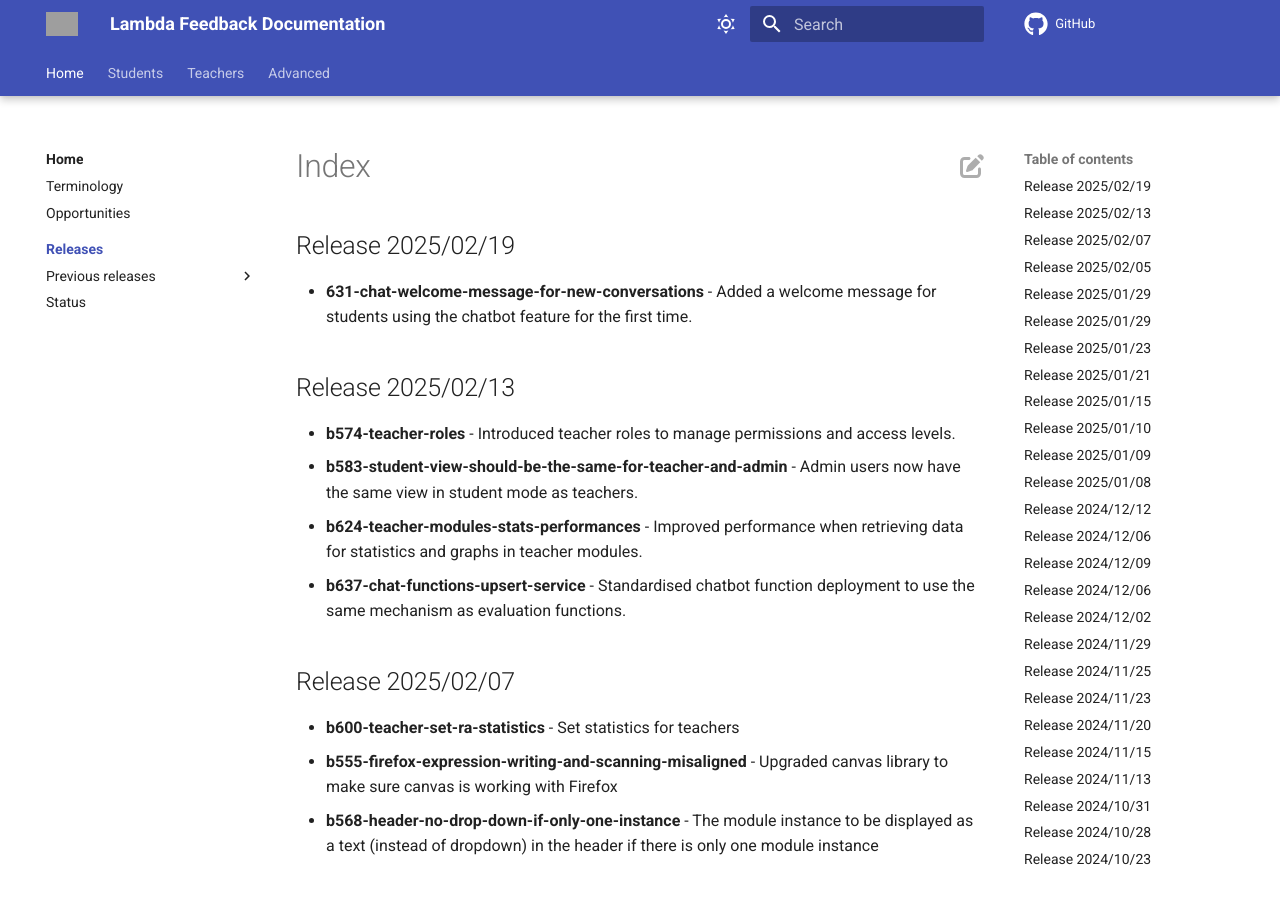
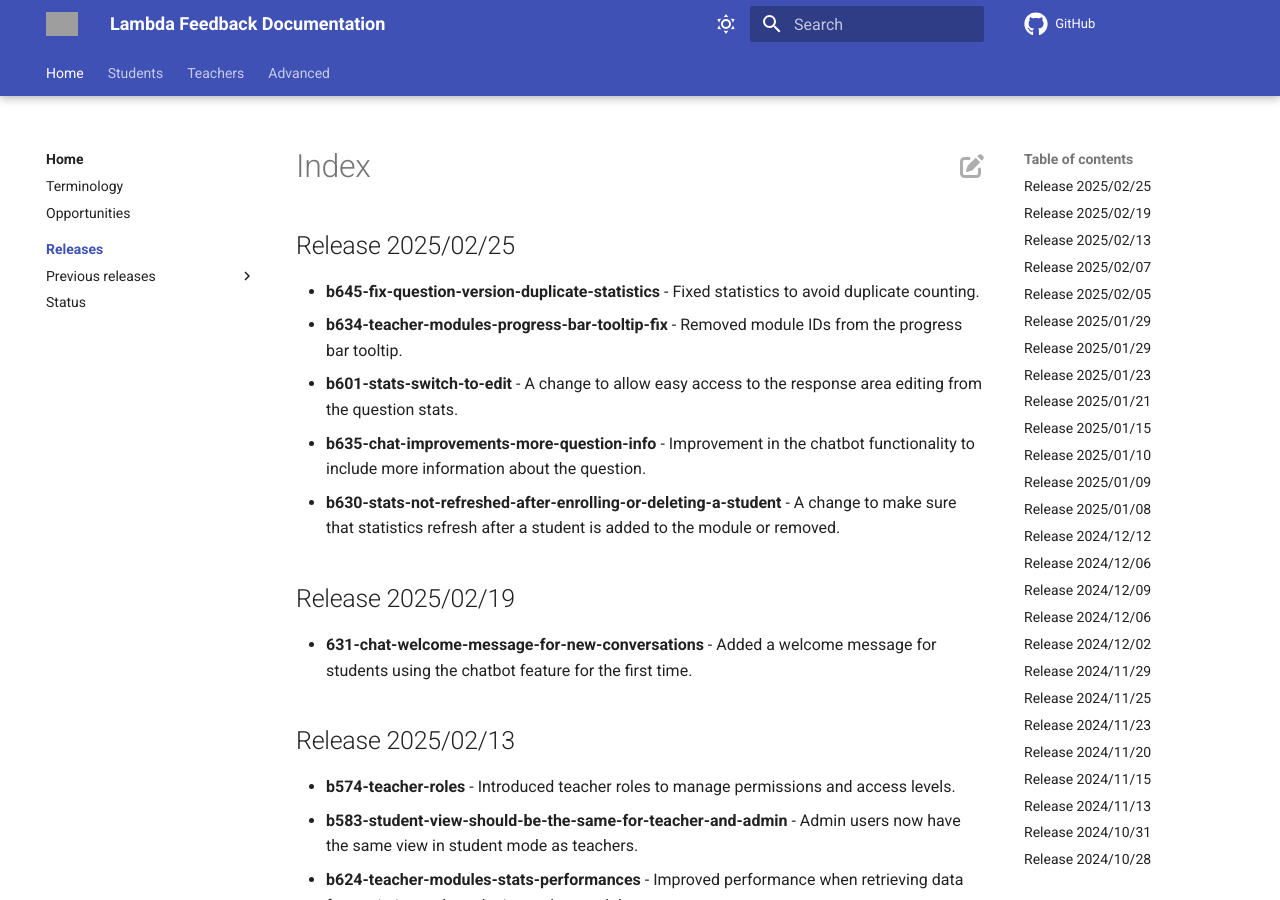
Before and after one commit to lambda-feedback/user-documentation, an MkDocs documentation site: the page built from docs/releases/index.md, in a window 1280 px wide and 900 px high. Built offline with MkDocs 1.6.1 and Material for MkDocs 9.7.7, drawn with Linux system fonts in a browser that asks for light colours; comment, search, counter and statistics services are not loaded; grey boxes are pictures that could not be loaded.

Commit message:
elease 2025/02/25 added

```diff
--- a/docs/releases/index.md
+++ b/docs/releases/index.md
@@ -1,3 +1,11 @@
+## Release 2025/02/25
+
+- **b645-fix-question-version-duplicate-statistics** - Fixed statistics to avoid duplicate counting.
+- **b634-teacher-modules-progress-bar-tooltip-fix** - Removed module IDs from the progress bar tooltip.
+- **b601-stats-switch-to-edit** - A change to allow easy access to the response area editing from the question stats.
+- **b635-chat-improvements-more-question-info** - Improvement in the chatbot functionality to include more information about the question.
+- **b630-stats-not-refreshed-after-enrolling-or-deleting-a-student** - A change to make sure that statistics refresh after a student is added to the module or removed.
+
 ## Release 2025/02/19
 
 - **631-chat-welcome-message-for-new-conversations** - Added a welcome message for students using the chatbot feature for the first time.
```
